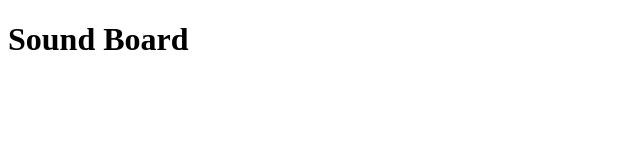
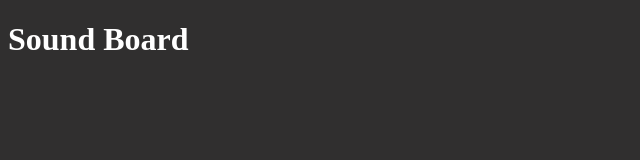
Before and after one commit to codeash24/SoundSite, a plain HTML site: page index.html in a window 1280 px wide. Shown: the whole page, without its empty margins (0-640 px from the left). Drawn offline with Linux system fonts and the light colour scheme.

Commit message:
add styles.css

```diff
--- a/index.html
+++ b/index.html
@@ -5,6 +5,7 @@
   <meta http-equiv="X-UA-Compatible" content="IE=edge">
   <meta name="viewport" content="width=device-width, initial-scale=1.0">
   <title>Document</title>
+  <link rel="stylesheet" href="styles.css">
 </head>
 <body>
   <h1 id="heading">Sound Board</h1>
--- /dev/null
+++ b/styles.css
@@ -0,0 +1,4 @@
+*{
+  background-color: rgb(48, 47, 47);
+  color:white;
+}
```
